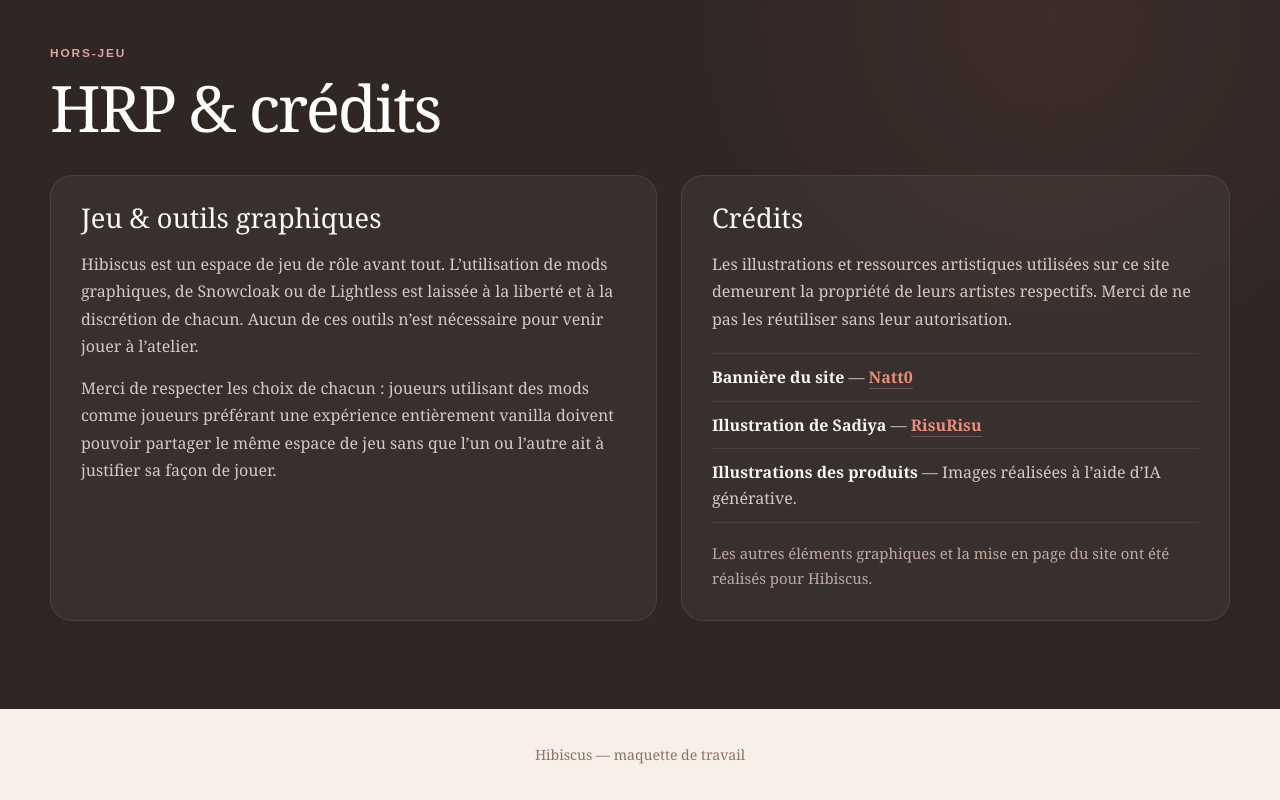
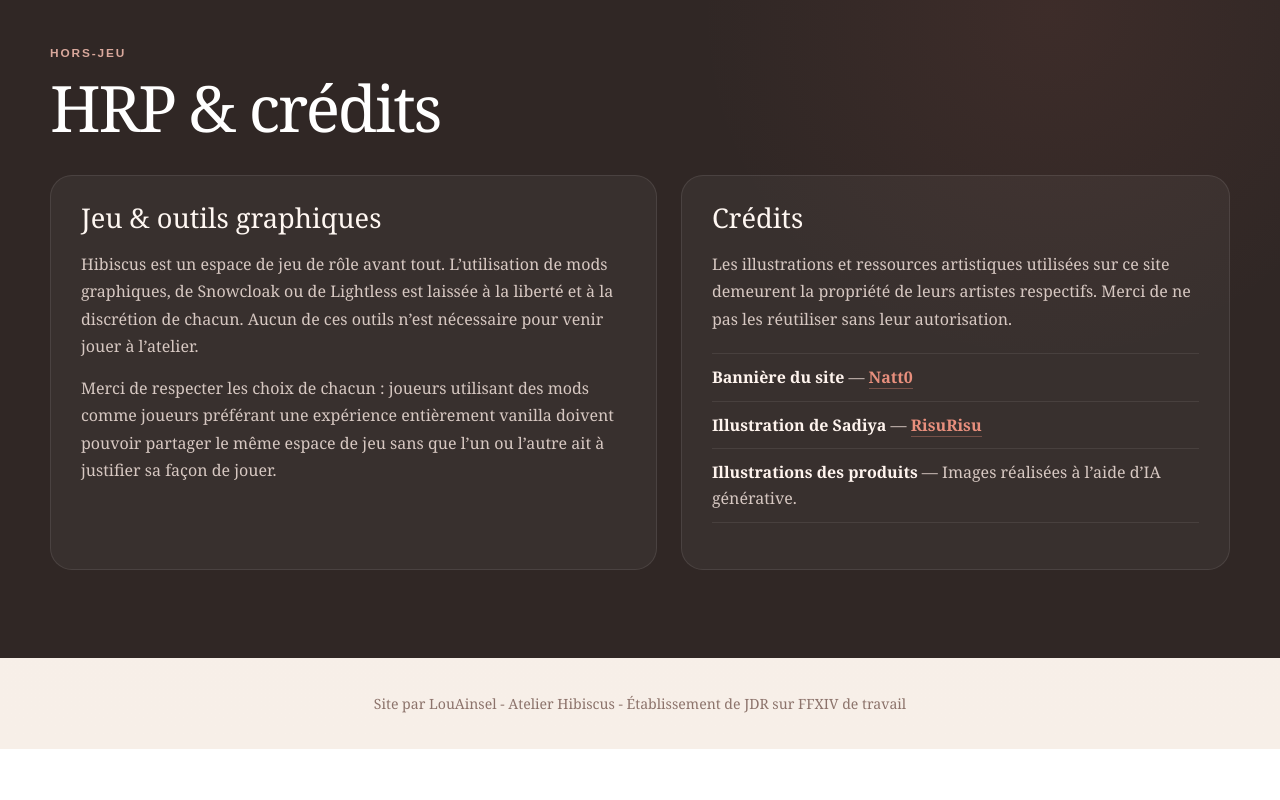
Before and after one commit to louainsel/Hibiscus, a plain HTML site: page index.html in a window 1280 px wide. Shown: the part 5095-5895 px from the top of the page. After the commit the page ends 5844 px from the top, so only its background shows below. Drawn offline with Linux system fonts and the light colour scheme.

Commit message:
Add files via upload

```diff
--- a/index.html
+++ b/index.html
@@ -383,14 +383,14 @@
               <li><strong>Illustrations des produits</strong> — Images réalisées à l’aide d’IA générative.</li>
             </ul>
 
-            <p class="hrp-note">Les autres éléments graphiques et la mise en page du site ont été réalisés pour Hibiscus.</p>
+
           </article>
         </div>
       </div>
     </section>
   </main>
 
-  <footer>Hibiscus — maquette de travail</footer>
+  <footer>Site par LouAinsel - Atelier Hibiscus - Établissement de JDR sur FFXIV de travail</footer>
 
 <script>
   document.addEventListener('DOMContentLoaded', () => {
```
